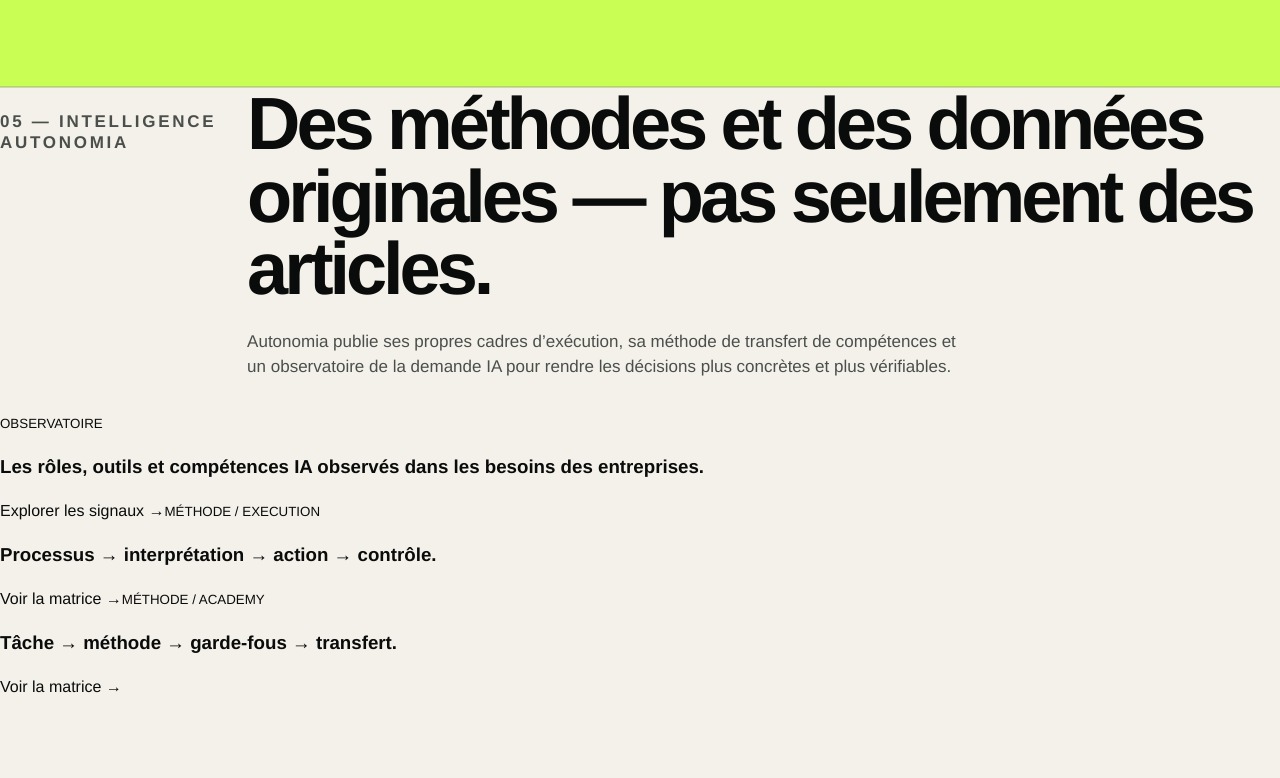
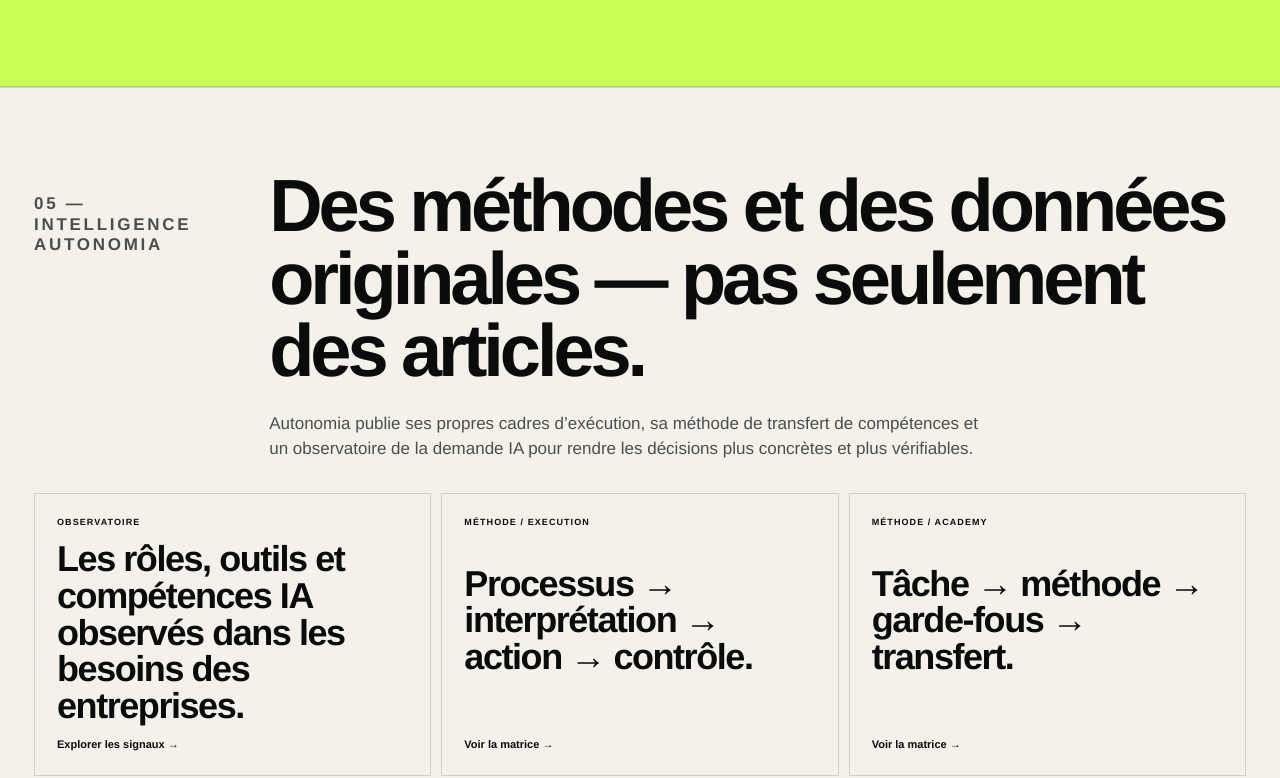
Before and after one commit to aristote-app/Autonomia-MCP, a Next.js app in the folder site/: page / in a window 1280 px wide. Shown: the part 6440-7218 px from the top of the page. Built offline with nearby package versions, Linux system fonts and the light colour scheme; no server answers.

Commit message:
style(home): add organic intelligence discovery cards

```diff
--- a/site/app/globals.css
+++ b/site/app/globals.css
@@ -3343,3 +3343,84 @@ button {
     padding-right: max(34px, calc((100vw - var(--max)) / 2));
   }
 }
+
+
+/* Home organic-discovery surface */
+.intelligenceSection {
+  padding: 48px 18px;
+  border-bottom: 1px solid var(--line);
+  background: var(--paper);
+  color: var(--ink);
+}
+
+.intelligenceGrid {
+  display: grid;
+  gap: 10px;
+  margin-top: 28px;
+}
+
+.intelligenceCard {
+  display: grid;
+  gap: 12px;
+  min-height: 220px;
+  padding: 22px;
+  border: 1px solid var(--line);
+  transition: transform .18s ease, border-color .18s ease;
+}
+
+.intelligenceCard:hover {
+  transform: translateY(-2px);
+  border-color: var(--ink);
+}
+
+.intelligenceCard small {
+  font-size: 9px;
+  font-weight: 800;
+  letter-spacing: .12em;
+}
+
+.intelligenceCard h3 {
+  margin: 0;
+  font-size: clamp(24px, 4vw, 36px);
+  line-height: 1.02;
+  letter-spacing: -.04em;
+  font-weight: 600;
+}
+
+.intelligenceCard span {
+  margin-top: auto;
+  font-size: 11px;
+  font-weight: 800;
+}
+
+.siteFooter nav {
+  display: flex;
+  flex-wrap: wrap;
+  gap: 10px 18px;
+}
+
+.siteFooter nav a {
+  font-size: 10px;
+  opacity: .72;
+}
+
+.siteFooter nav a:hover {
+  opacity: 1;
+}
+
+@media (min-width: 760px) {
+  .intelligenceSection {
+    padding-left: 28px;
+    padding-right: 28px;
+  }
+
+  .intelligenceGrid {
+    grid-template-columns: repeat(3, minmax(0, 1fr));
+  }
+}
+
+@media (min-width: 1180px) {
+  .intelligenceSection {
+    padding: 82px max(34px, calc((100vw - var(--max)) / 2));
+  }
+}
```
